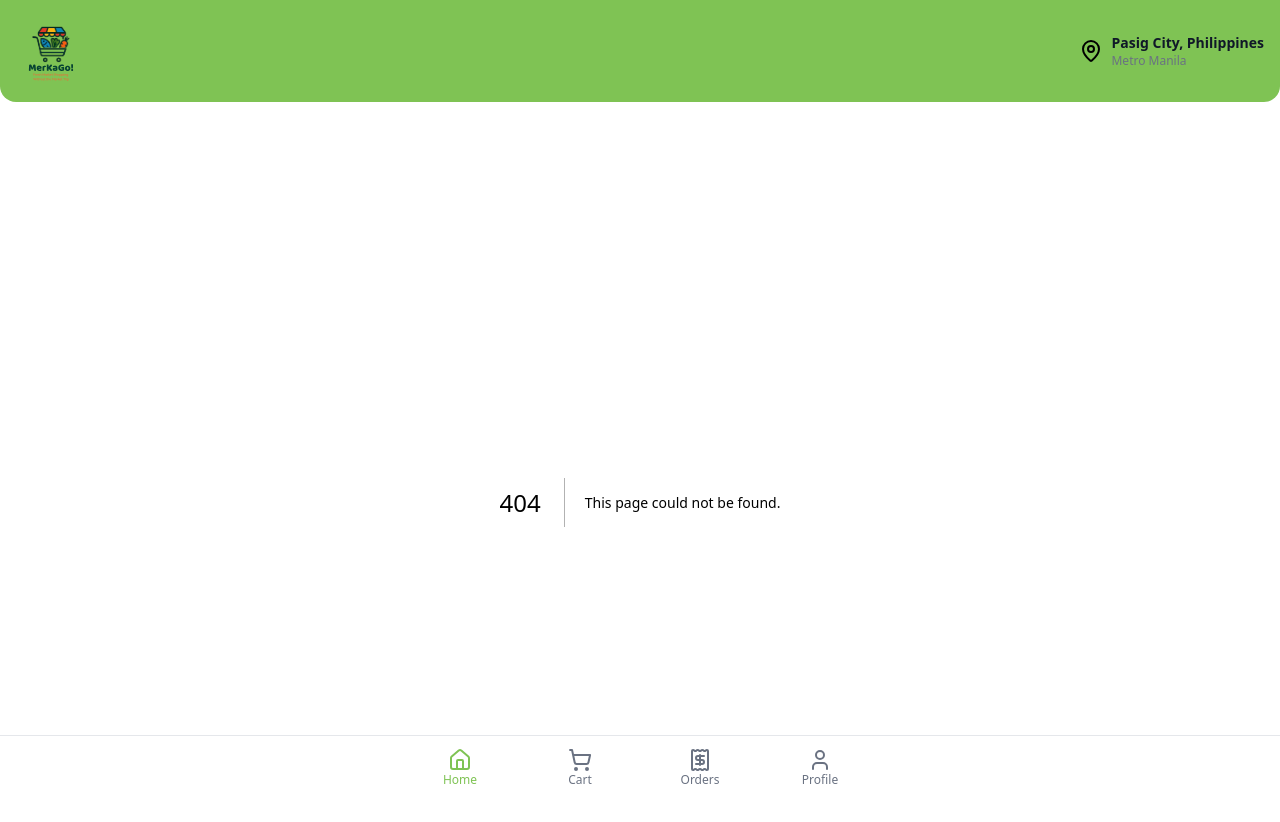
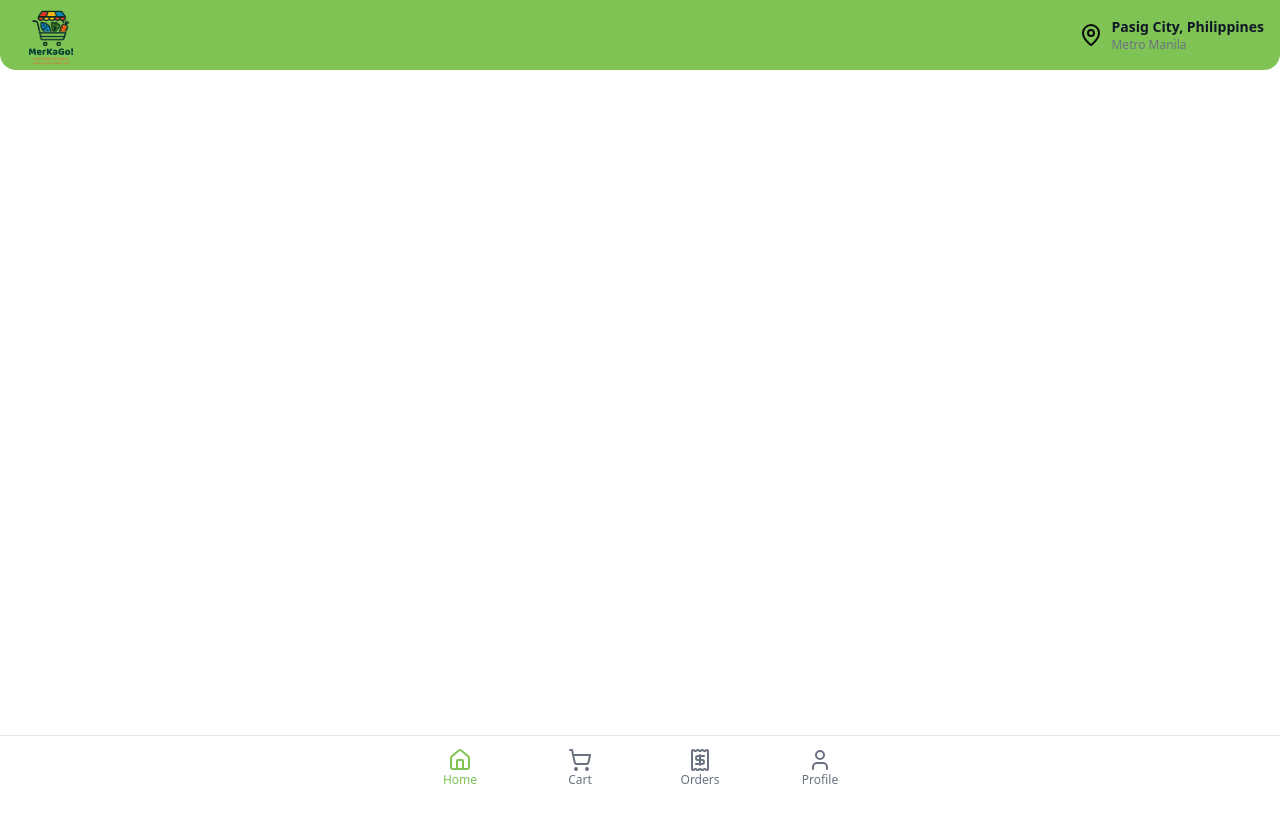
Before and after one commit to GGetizo/merkago_prototype, a Next.js app: page /customerPage/accounts in a window 1280 px wide. Before the commit this address had no page. Shown: the top 822 px of the page. Built offline with nearby package versions, Linux system fonts and the light colour scheme.

Commit message:
fixed and initialized some pages

```diff
--- /dev/null
+++ b/app/customerPage/accounts/page.tsx
@@ -0,0 +1,9 @@
+
+
+export default function accountPage() {
+  return (
+    <div className="bg-[#FFFFFF] h-screen w-full">
+
+    </div>
+  );
+}
--- /dev/null
+++ b/app/customerPage/cart/page.tsx
@@ -0,0 +1,9 @@
+
+
+export default function cartPage() {
+  return (
+    <div className="bg-[#FFFFFF] h-screen w-full">
+
+    </div>
+  );
+}
--- /dev/null
+++ b/app/customerPage/order/page.tsx
@@ -0,0 +1,9 @@
+
+
+export default function orderPage() {
+  return (
+    <div className="bg-[#FFFFFF] h-screen w-full">
+
+    </div>
+  );
+}
--- a/app/customerPage/page.tsx
+++ b/app/customerPage/page.tsx
@@ -8,7 +8,7 @@ import { Search, ArrowRight } from "lucide-react";
 // --- Category Data (for the icons) ---
 const categories = [
   { name: "Meat", img: "/imageAssets/meat.png" }, // Replace with your image paths
-  { name: "Fresh Produce", img: "/imageAssets/freshproduce.jpg" },
+  { name: "Fresh Produce", img: "/imageAssets/freshproduce.png" },
   { name: "Frozen Goods", img: "/imageAssets/frozengoods.png" },
   { name: "Clothing", img: "/imageAssets/clothe.png" },
 ];
--- a/components/shared/headerbar.tsx
+++ b/components/shared/headerbar.tsx
@@ -9,10 +9,10 @@ type LocationHeaderProps = {
 
 export default function LocationHeader({ addressLine1, addressLine2 }: LocationHeaderProps) {
   return (
-    <header className="w-full bg-[#7FC354] flex justify-between items-center p-4 rounded-b-2xl">
+    <header className="w-full bg-[#7FC354] flex items-center justify-between px-4 rounded-b-2xl">
 
     {/* 1. Logo Section (NEW) */}
-      <div className="shrink-0">
+      <div className="shrink-0 relative">
          <Image src="/imageAssets/MERKAGOLOGO.svg" alt="MerkaGo" width={70} height={10} />
       </div>
 
--- a/components/shared/shopCard.tsx
+++ b/components/shared/shopCard.tsx
@@ -21,8 +21,7 @@ export default function ShopCard({
         <Image
           src={imageUrl}
           alt={name}
-          layout="fill"
-          objectFit="cover" // Use 'cover' to fill the container
+          fill
           className="rounded-xl"
         />
       </div>
```
